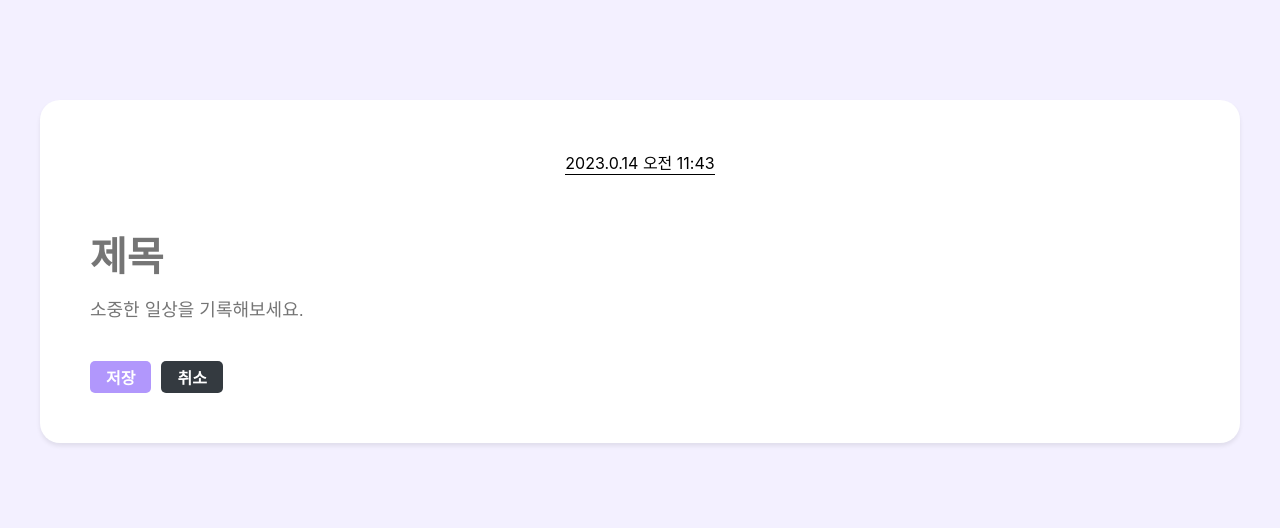
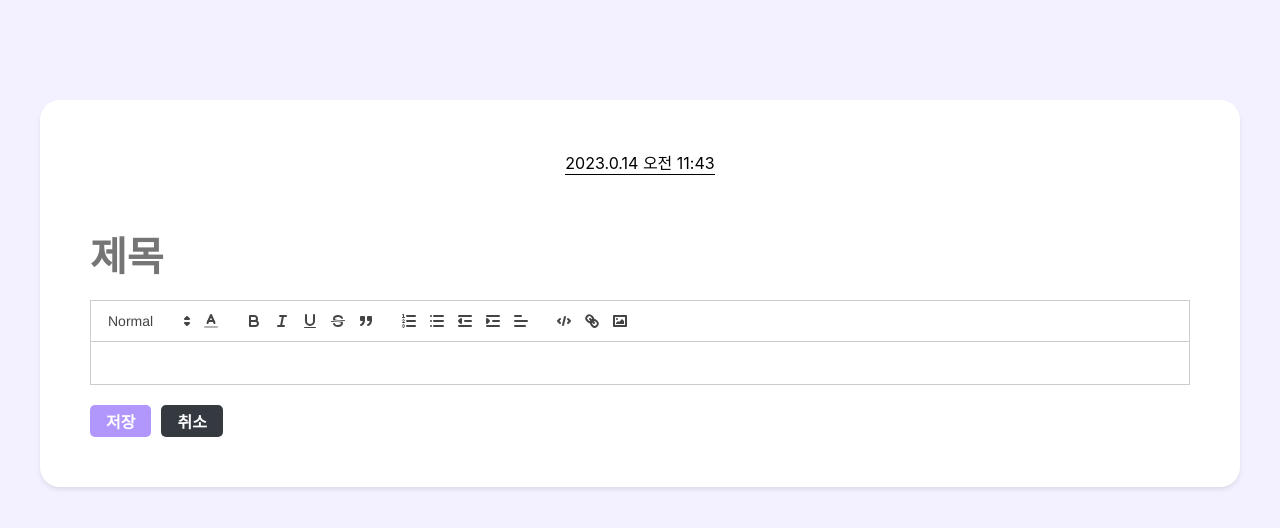
Before and after one commit to mxnxa/diary, a React (Create React App) app: page /daily in a window 1280 px wide. Shown: the top 528 px of the page. Built offline with nearby package versions, Linux system fonts and the light colour scheme.

Commit message:
quill editor 추가

```diff
--- a/src/components/write/daily/Editor.js
+++ b/src/components/write/daily/Editor.js
@@ -1,5 +1,7 @@
 import React from "react";
 import styled from "styled-components";
+import ReactQuill from "react-quill";
+import "react-quill/dist/quill.snow.css";
 import Responsive from "../../common/Responsive";
 import WriteActionButton from "../WriteActionButton";
 
@@ -34,10 +36,6 @@ const TitleInput = styled(StyledInput)`
   font-weight: 700;
 `;
 
-const ContentInput = styled(StyledInput)`
-  font-size: 18px;
-`;
-
 const today = {
   year: new Date().getFullYear(),
   month: new Date().getMonth(),
@@ -52,6 +50,23 @@ function Editor() {
   const ampm = hour < 12 ? "오전" : "오후";
   const todaytime = `${year}.${month}.${date} ${ampm} ${h12}:${minute}`;
 
+  const modules = {
+    toolbar: {
+      container: [
+        [{ size: ["small", false, "large", "huge"] }, { color: [] }],
+        ["bold", "italic", "underline", "strike", "blockquote"],
+        [
+          { list: "ordered" },
+          { list: "bullet" },
+          { indent: "-1" },
+          { indent: "+1" },
+          { align: [] },
+        ],
+        ["code-block", "link", "image"],
+      ],
+    },
+  };
+
   return (
     <EditorBlock>
       <DateBlock>
@@ -59,7 +74,7 @@ function Editor() {
         {/* {year}.{month}.{date} {ampm} {hour}:{minute} */}
       </DateBlock>
       <TitleInput placeholder="제목" />
-      <ContentInput placeholder="소중한 일상을 기록해보세요." />
+      <ReactQuill theme="snow" modules={modules} />
       <WriteActionButton save />
     </EditorBlock>
   );
```
